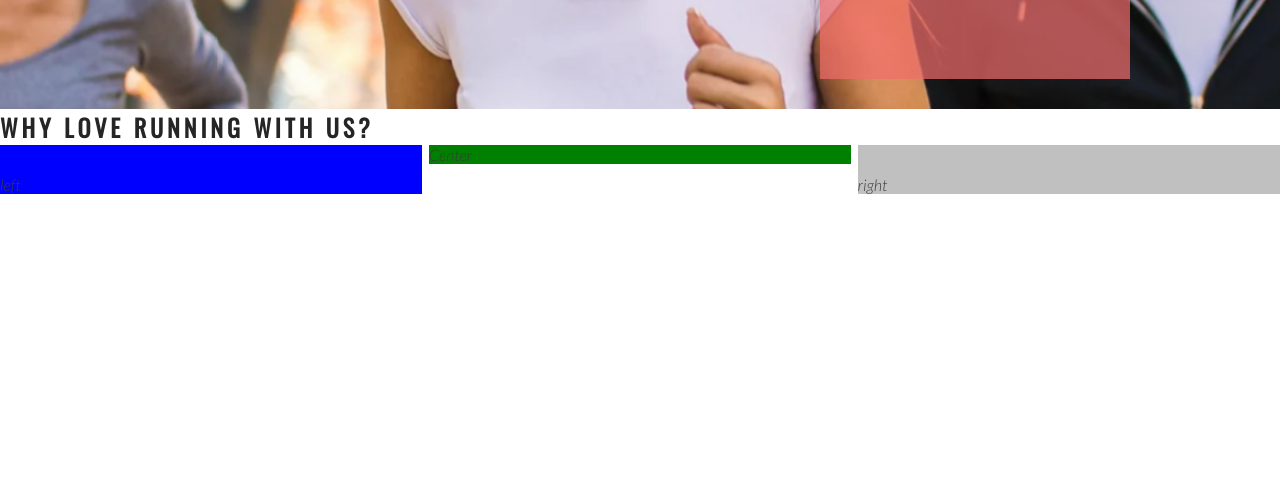
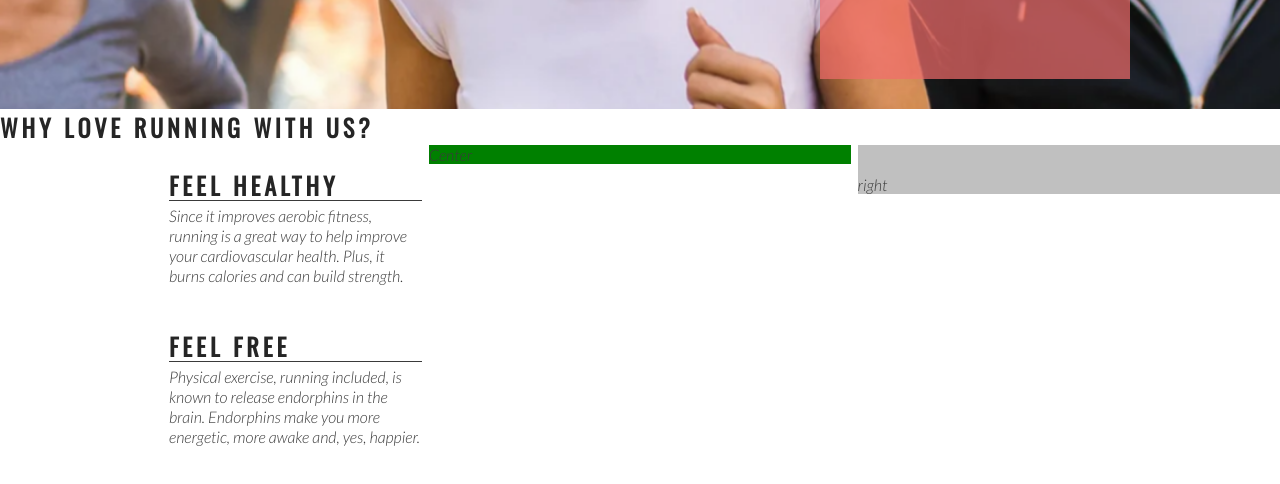
Before and after one commit to Antonyeaster/love-running, a plain HTML site: page index.html in a window 1280 px wide. Shown: the part 566-1050 px from the top of the page. Drawn offline with nearby package versions, Linux system fonts and the light colour scheme.

Commit message:
add style to left side of club ethos

```diff
--- a/assets/css/style.css
+++ b/assets/css/style.css
@@ -123,7 +123,6 @@ h1, h2 {
     padding-top: 30px;
     width: 33%;
     float: left;
-    background-color: blue;
 }
 
 #right-about {
@@ -138,3 +137,17 @@ h1, h2 {
     margin: 0 auto;
     background-color: green;
 }
+
+hr {
+    border-top: 1px solid #3a3a3a;
+    width: 100%;
+    margin: 5px 0;
+}
+
+.left-about-heading {
+    width: 60%;
+    float: right;
+    line-height: 20px;
+    clear: both;
+    margin-bottom: 50px;
+}
--- a/index.html
+++ b/index.html
@@ -46,7 +46,18 @@
     <section id="club-ethos">
         <h1>Why Love Running With Us?</h1>
         <div id="left-about">
-            left
+            <div class="left-about-heading">
+                <h2>Feel Healthy</h2>
+                <hr>
+                <p>Since it improves aerobic fitness, running is a great way to help improve your cardiovascular health.
+                    Plus, it burns calories and can build strength.</p>
+            </div>
+            <div class="left-about-heading">
+                <h2>Feel Free</h2>
+                <hr>
+                <p>Physical exercise, running included, is known to release endorphins in the brain. Endorphins make you
+                    more energetic, more awake and, yes, happier.</p>
+            </div>
         </div>
         <div id="right-about">
             right
```
